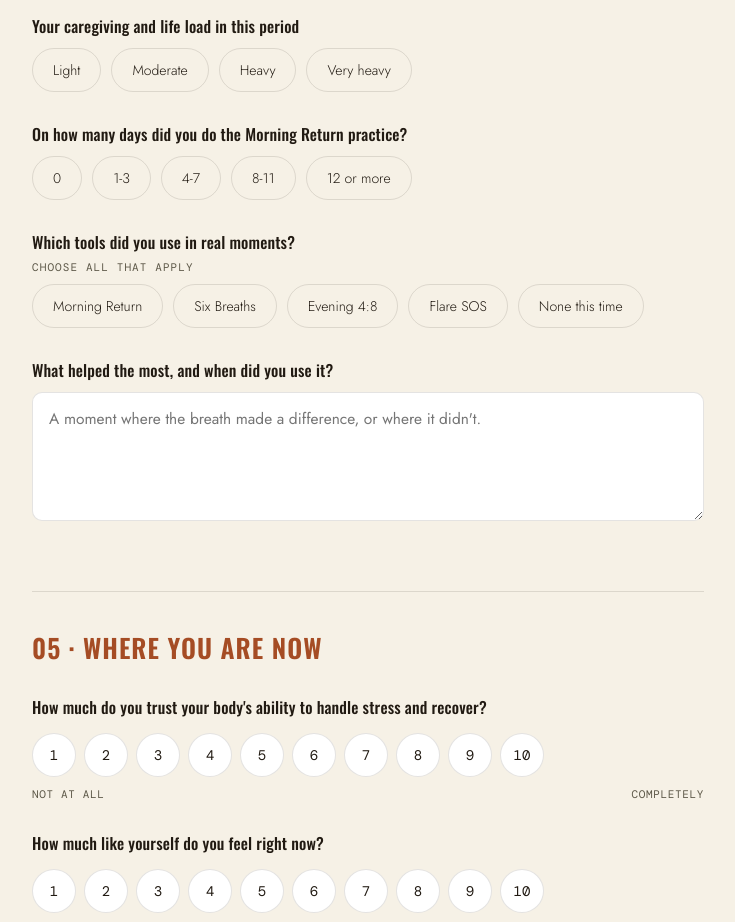
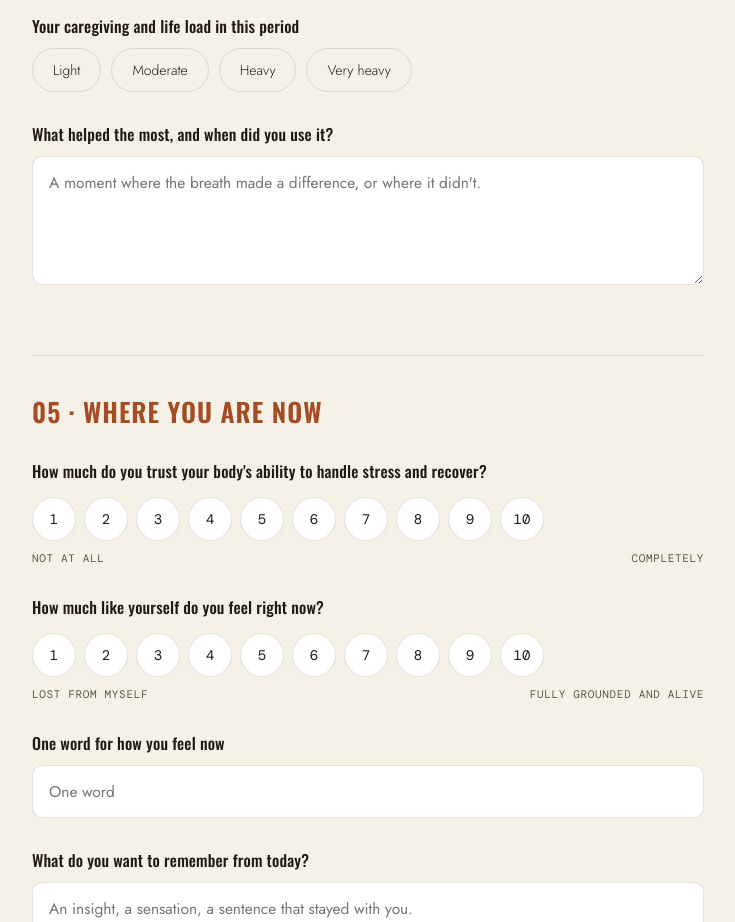
Before and after one commit to leafandhook/Leaf-and-Hook-website, a plain HTML site: page post-session-reflection.html in a window 1280 px wide. Shown: the part 4920-5842 px from the top of the page, without its empty margins (272-1007 px from the left). Drawn offline with nearby package versions, Linux system fonts and the light colour scheme.

Commit message:
Remove Morning Return practice and tools-used fields (not yet given to client)

```diff
--- a/post-session-reflection.html
+++ b/post-session-reflection.html
@@ -315,29 +315,6 @@
     </div>
 
     <div class="q-field">
-      <label class="field-label">On how many days did you do the Morning Return practice?</label>
-      <div class="pill-group">
-        <label class="pill-option"><input type="radio" name="practice_days" value="0"><span>0</span></label>
-        <label class="pill-option"><input type="radio" name="practice_days" value="1-3"><span>1-3</span></label>
-        <label class="pill-option"><input type="radio" name="practice_days" value="4-7"><span>4-7</span></label>
-        <label class="pill-option"><input type="radio" name="practice_days" value="8-11"><span>8-11</span></label>
-        <label class="pill-option"><input type="radio" name="practice_days" value="12 or more"><span>12 or more</span></label>
-      </div>
-    </div>
-
-    <div class="q-field">
-      <label class="field-label">Which tools did you use in real moments?</label>
-      <span class="field-sub">Choose all that apply</span>
-      <div class="pill-group">
-        <label class="pill-option"><input type="checkbox" name="tools_used" value="Morning Return"><span>Morning Return</span></label>
-        <label class="pill-option"><input type="checkbox" name="tools_used" value="Six Breaths"><span>Six Breaths</span></label>
-        <label class="pill-option"><input type="checkbox" name="tools_used" value="Evening 4:8"><span>Evening 4:8</span></label>
-        <label class="pill-option"><input type="checkbox" name="tools_used" value="Flare SOS"><span>Flare SOS</span></label>
-        <label class="pill-option"><input type="checkbox" name="tools_used" value="None this time"><span>None this time</span></label>
-      </div>
-    </div>
-
-    <div class="q-field">
       <label class="field-label" for="what_helped">What helped the most, and when did you use it?</label>
       <textarea id="what_helped" name="what_helped" rows="4" placeholder="A moment where the breath made a difference, or where it didn't."></textarea>
     </div>
```
